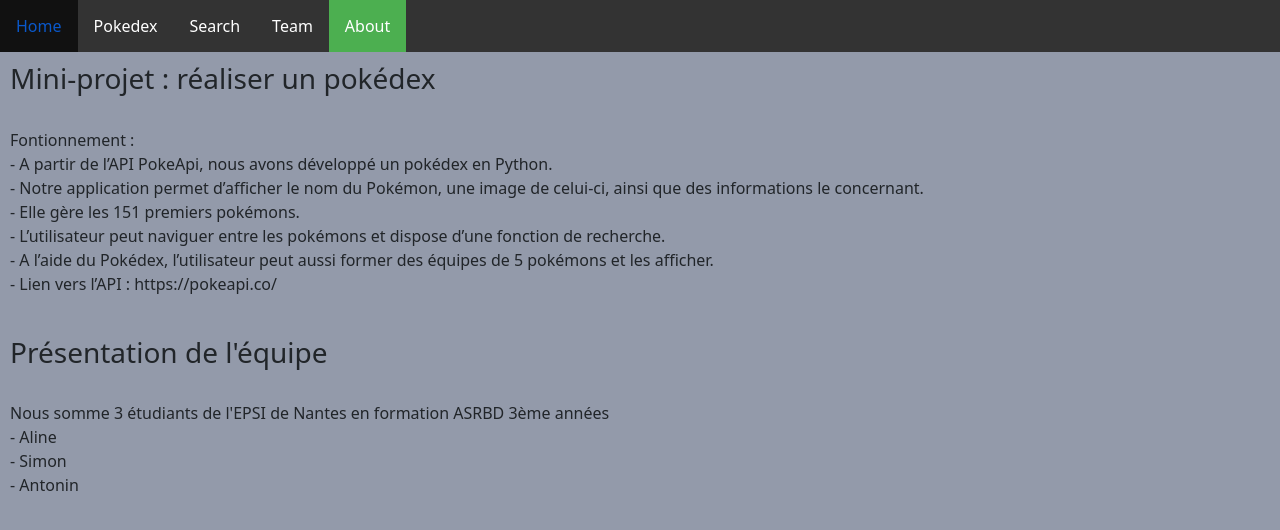
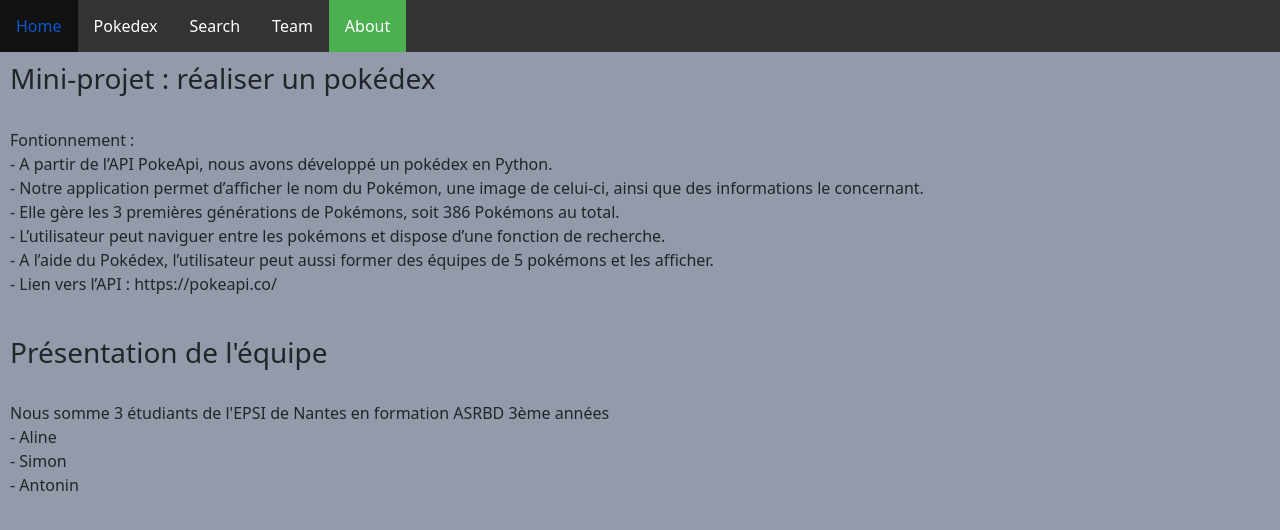
Before and after one commit to Antonin-NOIRAULT/pokedexv2, a Django app: page /pokedex/about/ in a window 1280 px wide. Shown: the top 530 px of the page. Run offline with Django 4.2, Linux system fonts and the light colour scheme.

Commit message:
changement about

```diff
--- a/src/poke/templates/pokeapp/about.html
+++ b/src/poke/templates/pokeapp/about.html
@@ -28,7 +28,7 @@
             Fontionnement :<br>
             - A partir de l’API PokeApi, nous avons développé un pokédex en Python.<br>
             - Notre application permet d’afficher le nom du Pokémon, une image de celui-ci, ainsi que des informations le concernant.<br>
-            - Elle gère les 151 premiers pokémons.<br>
+            - Elle gère les 3 premières générations de Pokémons, soit 386 Pokémons au total.<br>
             - L’utilisateur peut naviguer entre les pokémons et dispose d’une fonction de recherche.<br>
             - A l’aide du Pokédex, l’utilisateur peut aussi former des équipes de 5 pokémons et les afficher.<br>
             - Lien vers l’API : https://pokeapi.co/<br>
```
